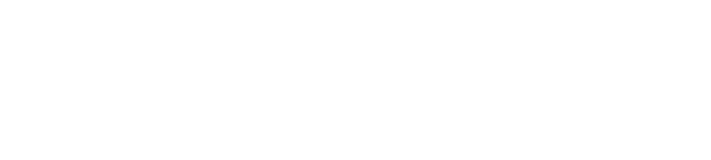
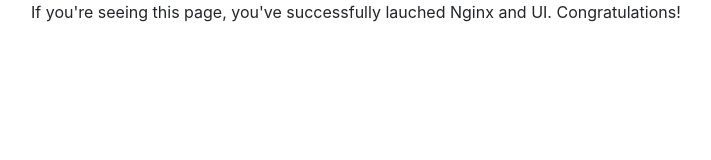
Before and after one commit to d8w/ministatslab, a website: page ui/dev.html at #/demo in a window 1280 px wide. Shown: the whole page, without its empty margins (54-765 px from the left). Drawn offline with nearby package versions, Linux system fonts and the light colour scheme; some packages are replaced by stand-ins of ours.

Commit message:
Added a success message.

```diff
--- a/ui/demo/ministats-main-app.html
+++ b/ui/demo/ministats-main-app.html
@@ -1,5 +1,7 @@
 <div ng-app="ministatsDemoApp" class="container">
     <div ng-controller="ministatsDemoAppCtrl">
 
+        If you're seeing this page, you've successfully lauched Nginx and UI. Congratulations!
+
     </div>
 </div>
```
Also changed, not shown: README.md.
